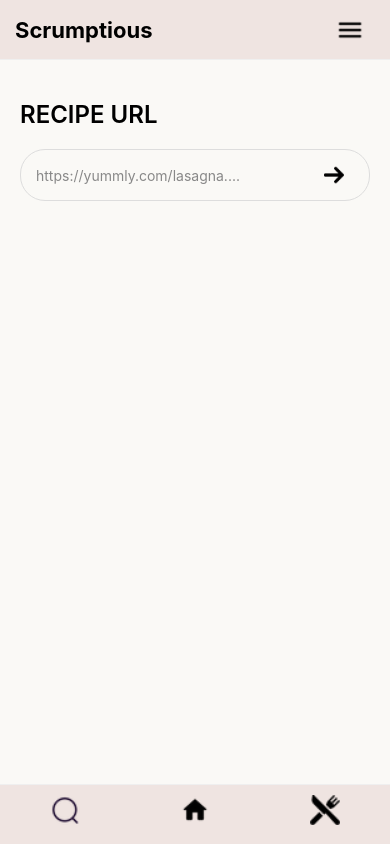
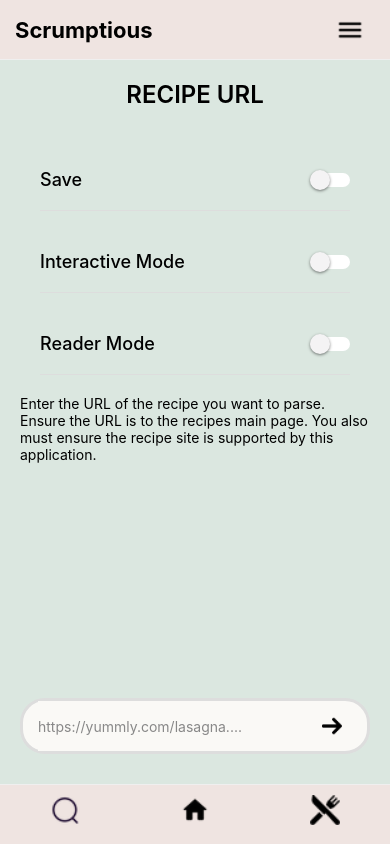
Before and after one commit to CallumGA/Scrumptious, a React Native app in the folder ScrumptiousApp/: screen /NewRecipe in a window 390 px wide. Built offline with nearby package versions, Linux system fonts and the light colour scheme; no server answers.

Commit message:
finish UI and styling for new recipe page

```diff
--- a/ScrumptiousApp/src/screens/RecipeScreen/NewRecipe.js
+++ b/ScrumptiousApp/src/screens/RecipeScreen/NewRecipe.js
@@ -9,19 +9,56 @@ import {
   SafeAreaView,
   StatusBar,
   Image,
+  Switch,
 } from 'react-native';
 import TopNavBar from '../../components/TopNavBar';
 import BottomNavBar from '../../components/BottomNavBar';
 
 const NewRecipe = () => {
   const [url, setUrl] = useState('');
+  const [saveToggle, setSaveToggle] = useState(false);
+  const [interactiveModeToggle, setInteractiveModeToggle] = useState(false);
+  const [readerModeToggle, setReaderModeToggle] = useState(false);
+
+  const renderToggle = (value, onValueChange, label) => (
+    <View style={styles.toggleRow}>
+      <Text style={styles.optionText}>{label}</Text>
+      <Switch
+        trackColor={{false: '#FFFFFF', true: '#FFFFFF'}} // White background for both on and off states
+        thumbColor={value ? '#000000' : '#f4f3f4'} // Black thumb when on, light color when off
+        onValueChange={onValueChange}
+        value={value}
+      />
+    </View>
+  );
 
   return (
     <SafeAreaView style={styles.container}>
       <StatusBar barStyle="dark-content" />
       <TopNavBar title="Scrumptious" />
-      <View style={styles.content}>
-        <Text style={styles.header}>RECIPE URL</Text>
+      <View style={styles.mainContent}>
+        <View style={styles.content}>
+          <Text style={styles.header}>RECIPE URL</Text>
+          {renderToggle(saveToggle, setSaveToggle, 'Save', '#dbe7e0')}
+          {renderToggle(
+            interactiveModeToggle,
+            setInteractiveModeToggle,
+            'Interactive Mode',
+            '#dbe7e0',
+          )}
+          {renderToggle(
+            readerModeToggle,
+            setReaderModeToggle,
+            'Reader Mode',
+            '#dbe7e0',
+          )}
+          <Text>
+            Enter the URL of the recipe you want to parse. Ensure the URL is to
+            the recipes main page. You also must ensure the recipe site is
+            supported by this application.
+          </Text>
+        </View>
+
         <View style={styles.inputContainer}>
           <TextInput
             style={styles.input}
@@ -46,29 +83,38 @@ const NewRecipe = () => {
 const styles = StyleSheet.create({
   container: {
     flex: 1,
-    backgroundColor: '#FAF9F6',
+    backgroundColor: '#dbe7e0',
+  },
+  mainContent: {
+    flex: 1, // Ensures content takes all available space between header and footer
+    justifyContent: 'space-between', // Pushes children to start and end of container
   },
   content: {
-    flex: 1,
-    padding: 20,
+    paddingHorizontal: 20,
+    paddingTop: 20,
   },
   header: {
     fontSize: 24,
     fontWeight: '600',
-    marginVertical: 20,
+    textAlign: 'center', // Centers the header text
+    marginBottom: 40, // Space between header and toggles
   },
   inputContainer: {
     flexDirection: 'row',
-    borderWidth: 1,
+    borderWidth: 3,
     borderColor: '#ddd',
     borderRadius: 25,
     paddingHorizontal: 15,
     alignItems: 'center',
-    marginBottom: 20,
+    marginHorizontal: 20,
+    marginTop: 20,
+    marginBottom: 30,
+    backgroundColor: '#FAF9F6',
   },
   input: {
     flex: 1,
     height: 50,
+    backgroundColor: '#FAF9F6',
   },
   addButton: {
     padding: 10,
@@ -77,25 +123,20 @@ const styles = StyleSheet.create({
     width: 20,
     height: 20,
   },
-  buttonContainer: {
-    // If your buttons are vertically aligned in the design
-  },
-  optionButton: {
+  toggleRow: {
     flexDirection: 'row',
+    justifyContent: 'space-between',
     alignItems: 'center',
-    paddingVertical: 10,
-    marginBottom: 10,
-  },
-  optionIcon: {
-    width: 24,
-    height: 24,
-    marginRight: 10,
+    paddingVertical: 20, // More space around the toggle
+    borderBottomWidth: 1,
+    borderBottomColor: '#ddd',
+    marginHorizontal: 20, // Space from the sides of the screen
+    marginBottom: 20, // More space between individual toggles
   },
   optionText: {
     fontSize: 18,
     fontWeight: '500',
   },
-  // Add any additional styles you may need
 });
 
 export default NewRecipe;
```
